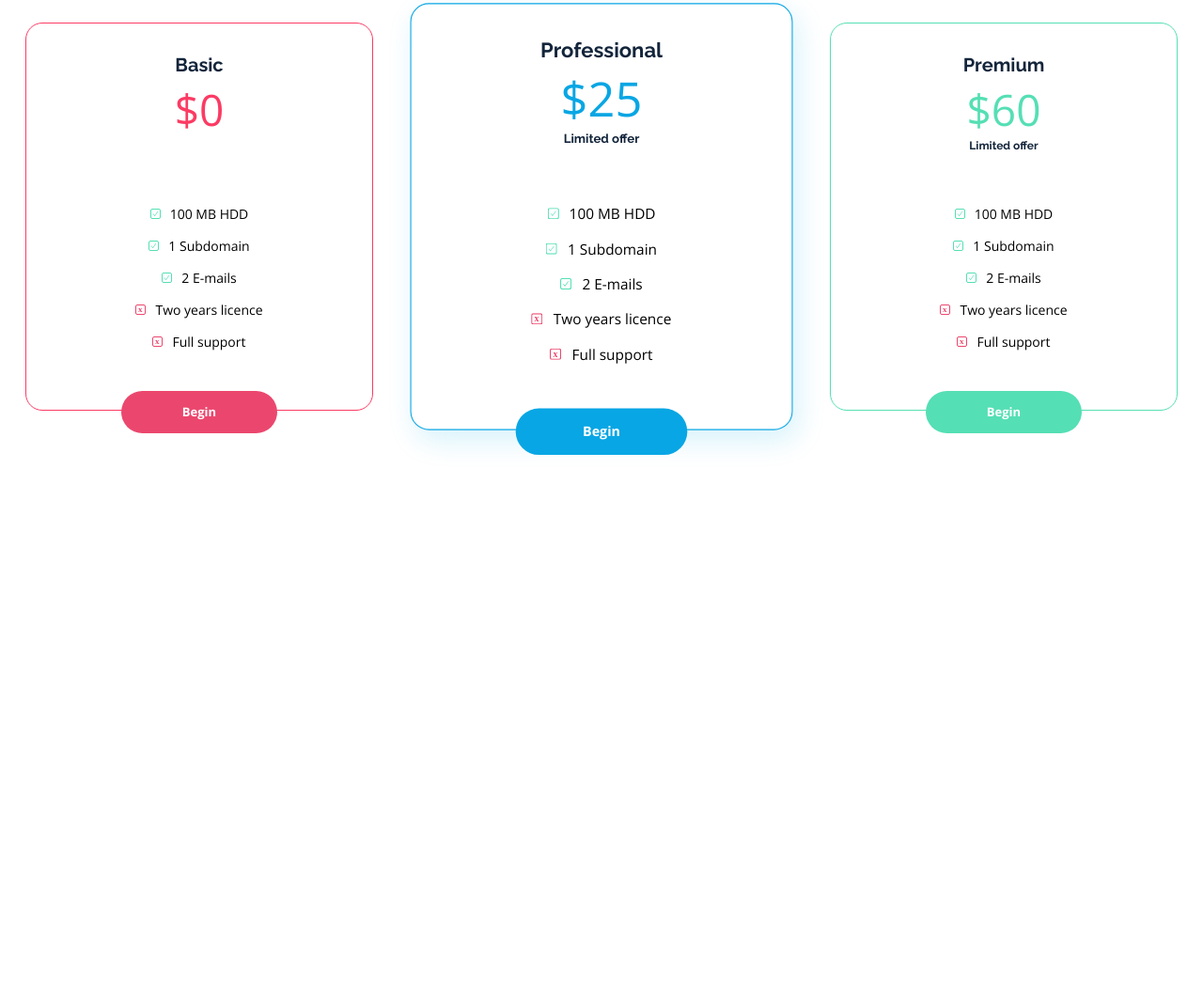
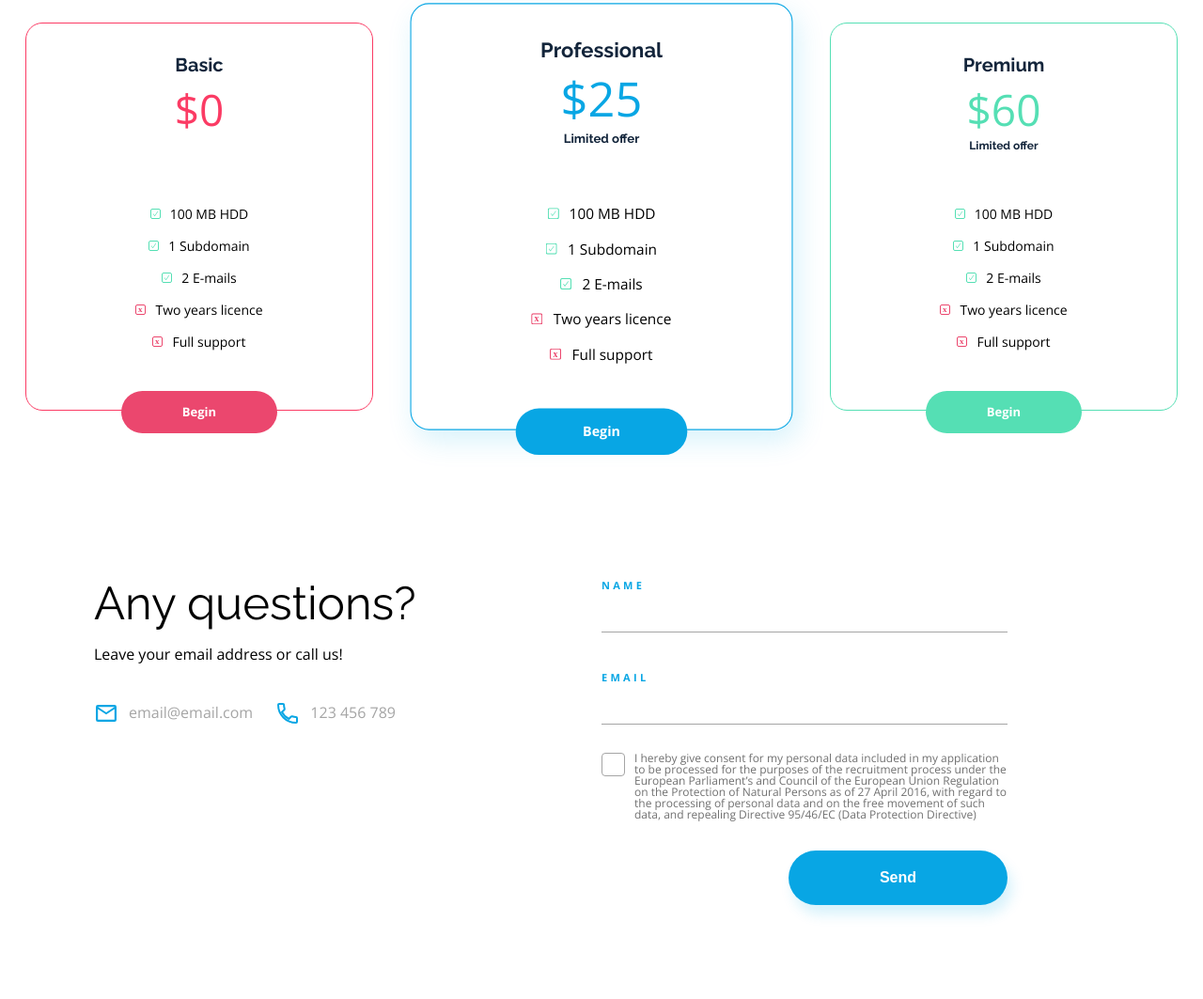
Before and after one commit to Luukkasz/BestShop-project, a website: page index.html in a window 1280 px wide. Shown: the part 2858-3921 px from the top of the page at 94% size. Before the commit the page ends 3395 px from the top, so only its background shows below. Drawn offline with nearby package versions, Linux system fonts and the light colour scheme.

Commit message:
contact--section-done

```diff
--- a/index.html
+++ b/index.html
@@ -194,6 +194,55 @@
 
     </section>
 
+    <section class="contact container">
+
+        <div class="contact__box">
+            <h2 class="contact__title">Any questions?</h2>
+            <p class="contact__info">Leave your email address or call us!</p>
+            <div class="contact__details">
+                <a href="#" class="contact__details--item">
+                    <img src="./images/Mail Icon.svg" alt="mail">email@email.com
+                </a>
+
+                <a href="#" class="contact__details--item">
+                    <img src="./images/Phone Icon.svg" alt="phone">123 456 789
+                </a>
+            </div>
+        </div>
+
+        <div class="contact__box">
+            <form class="form contact__form">
+                <div class="form__row">
+                    <label for="name">Name</label>
+                    <input type="text" id="name" class="form__input form__input--name">
+                </div>
+
+                <div class="form__row">
+                    <label for="email">Email</label>
+                    <input type="email" id="email" class="form__input form__input--email">
+                </div>
+
+                <div class="form__info">
+                    <label class="form__checkbox">
+                        <input type="checkbox" />
+                        <span class="checkbox"></span>
+                        <p class="consent__text">
+                            I hereby give consent for my personal data included in my
+                            application to be processed for the purposes of the recruitment
+                            process under the European Parliament’s and Council of the
+                            European Union Regulation on the Protection of Natural Persons as
+                            of 27 April 2016, with regard to the processing of personal data
+                            and on the free movement of such data, and repealing Directive
+                            95/46/EC (Data Protection Directive)
+                        </p>
+                    </label>
+                </div>
+
+                <button type="submit" class="btn form__btn">Send</button>
+            </form>
+        </div>
+
+    </section>
 
 
 </body>
--- /dev/null
+++ b/scss/elements/_contact.scss
@@ -0,0 +1,119 @@
+.contact {
+    display: flex;
+    justify-content: center;
+    padding: 80px 100px 100px 100px;
+}
+
+// Ustalamy szerokość kolumn w flexie
+.contact__box {
+    width: 50%;
+}
+
+.contact__title {
+    font-size: toRem(49px);
+    font-family: $font-raleway;
+}
+
+.contact__info {
+    font-size: toRem(16px);
+    margin: 22px 0 42px 0;
+}
+
+
+.contact__details--item {
+    color: $color-grey;
+
+    &:nth-of-type(2) {
+        margin-left: 20px;
+    }
+
+    img {
+        margin-right: 10px;
+    }
+}
+
+.form {
+    display: flex;
+    flex-direction: column;
+    max-width: 80%;
+}
+
+.form__row {
+    display: flex;
+    flex-direction: column;
+
+    &:first-of-type {
+        margin-bottom: 42px;
+    }
+
+    label {
+        font-size: toRem(11px);
+        font-weight: bold;
+        color: $color-primary;
+        letter-spacing: 3.28px;
+        text-transform: uppercase;
+    }
+
+    input {
+        border: none;
+        border-bottom: 1px solid $color-grey;
+        // Rozszerzamy pole inputa
+        line-height: 2.625rem;
+
+
+    }
+}
+
+
+.form__info {
+    margin-top: 30px;
+}
+
+.form__checkbox {
+    display: block;
+    position: relative;
+    padding-left: 35px;
+    margin-bottom: 12px;
+    cursor: pointer;
+    font-size: 1.375rem;
+}
+
+.form__checkbox input {
+    position: absolute;
+    opacity: 0;
+    cursor: pointer;
+    height: 0;
+    width: 0;
+}
+
+.form__checkbox .checkbox {
+    position: absolute;
+    top: 0;
+    left: 0;
+    height: 25px;
+    width: 25px;
+    background-color: $color-white;
+    border: 1px solid $color-grey;
+    border-radius: 4px;
+}
+
+.form__checkbox input:checked+.checkbox {
+    background-image: url(../../images/Checkmark.svg);
+    background-position: center;
+    background-repeat: no-repeat;
+}
+
+.consent__text {
+    font-size: toRem(12px);
+    color: #707070;
+}
+
+.form__btn {
+    background-color: $color-primary;
+    align-self: flex-end;
+    border-radius: 35px;
+    border: none;
+    box-shadow: 5px 10px 14px #07ACE629;
+    padding: 20px 97px;
+    margin-top: 20px;
+}
--- a/scss/main.scss
+++ b/scss/main.scss
@@ -11,3 +11,4 @@
 @import "./elements/section-statistics";
 @import "./elements/section-benefits";
 @import "./elements/section-pricing";
+@import "./elements/contact";
```
Also changed, not shown: css/main.css, 1 other file.
